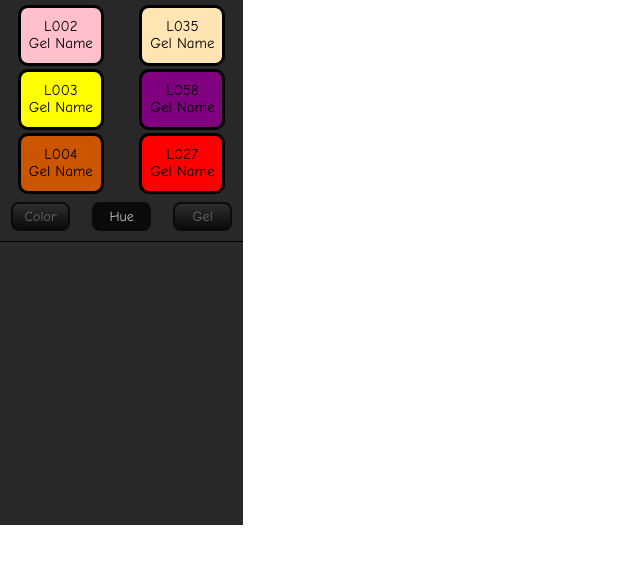
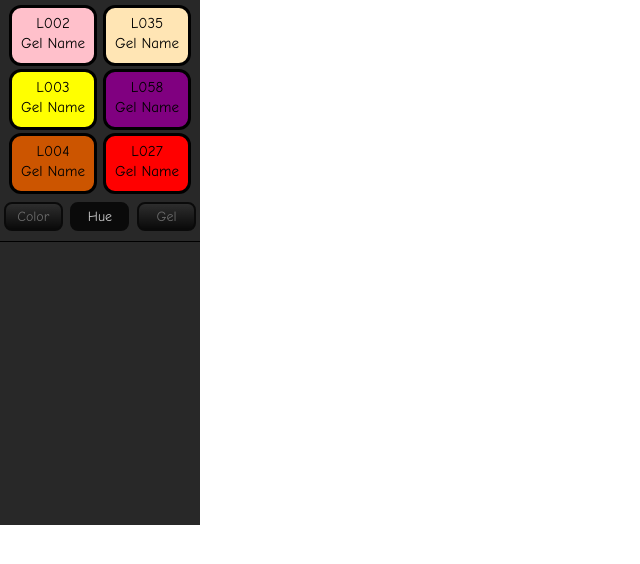
Before and after one commit to MARQUEZ93/racknerMockup, a React app: page / in a window 1280 px wide. Shown: the whole page, without its empty margins (0-640 px from the left). Built offline with nearby package versions, Linux system fonts and the light colour scheme.

Commit message:
styled top

```diff
--- a/assets/styles.css
+++ b/assets/styles.css
@@ -2,7 +2,7 @@
   /* margin: auto; */
   background-color: #282828;
   font-family: "Comic Sans MS", cursive, sans-serif;
-  width: 19%;
+  width: 200px;
   height: 525px;
 }
 .gel {
@@ -10,18 +10,18 @@
   font-size: 15px;
 }
 .gelBox p {
-  margin-bottom: 2px;
+  margin-bottom: 5px;
 }
 .gelBox{
   height: 55px;
-  width: 80px;
+  width: 82px;
   display: flex;
   flex-direction: column;
   align-items: center;
   justify-content: center;
-  border-radius: 10px;
-  margin-bottom: 3px;
+  border-radius: 12px;
   border: 3px solid black;
+  margin: 0 3px 3px 3px;
 }
 .gelHalf{
   display: flex;
@@ -29,7 +29,7 @@
 }
 .gelHalves{
   display: flex;
-  justify-content: space-around;
+  justify-content: center;
 }
 .threeButtons{
   display: flex;
--- a/lib/Gel.js
+++ b/lib/Gel.js
@@ -10,7 +10,6 @@ class Gel extends React.Component {
       let buttons = [];
       $( ".button" ).each(function( index ) {
         if (this.children[0].textContent === "Hue"){
-          console.log(this);
           $(this).addClass("selectedButton");
           return false; //break loop
         }
@@ -28,7 +27,6 @@ class Gel extends React.Component {
       }
       //remove class from current selected
       //add class to new selected
-      console.log("The paragraph was clicked.");
     });
   }
   componentWillUnmount(){
```
